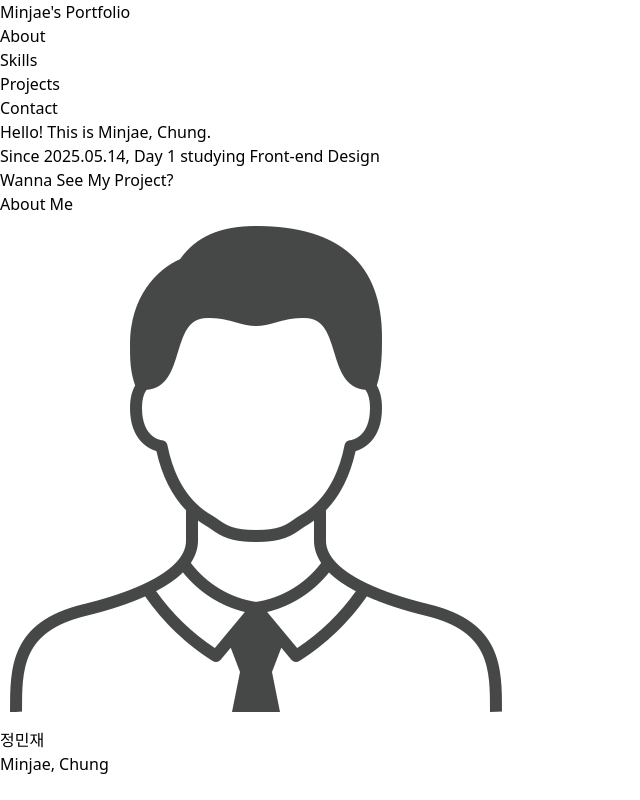
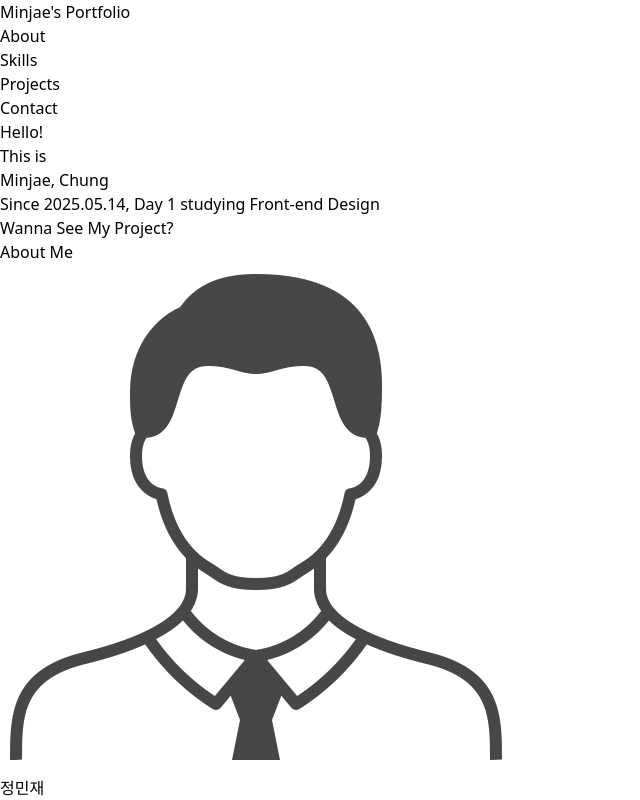
Before and after one commit to k3vin7/portfolio, a React (Vite) app: page / in a window 1280 px wide. Shown: the top 800 px of the page, without its empty margins (0-640 px from the left). Built offline with nearby package versions, Linux system fonts and the light colour scheme.

Commit message:
update hero

```diff
--- a/src/components/Hero.jsx
+++ b/src/components/Hero.jsx
@@ -7,8 +7,10 @@ export default function Hero() {
     return(
         <section className="bg-black text-white py-24 min-h-screen flex items-center snap-start" id="hero">
             <div className="max-w-4xl mx-auto text-center px-4">
-                <h1 className="text-4xl font-bold mb-4"
-                >Hello! This is Minjae, Chung.</h1>
+                <h1 className="text-left text-5xl font-bold mb-4"
+                >Hello!<br />
+                This is<br />
+                Minjae, Chung</h1>
 
                 <p className="py-10 text-lg mb-6"
                 >Since 2025.05.14, Day { diffInDays } studying Front-end Design</p>
```
